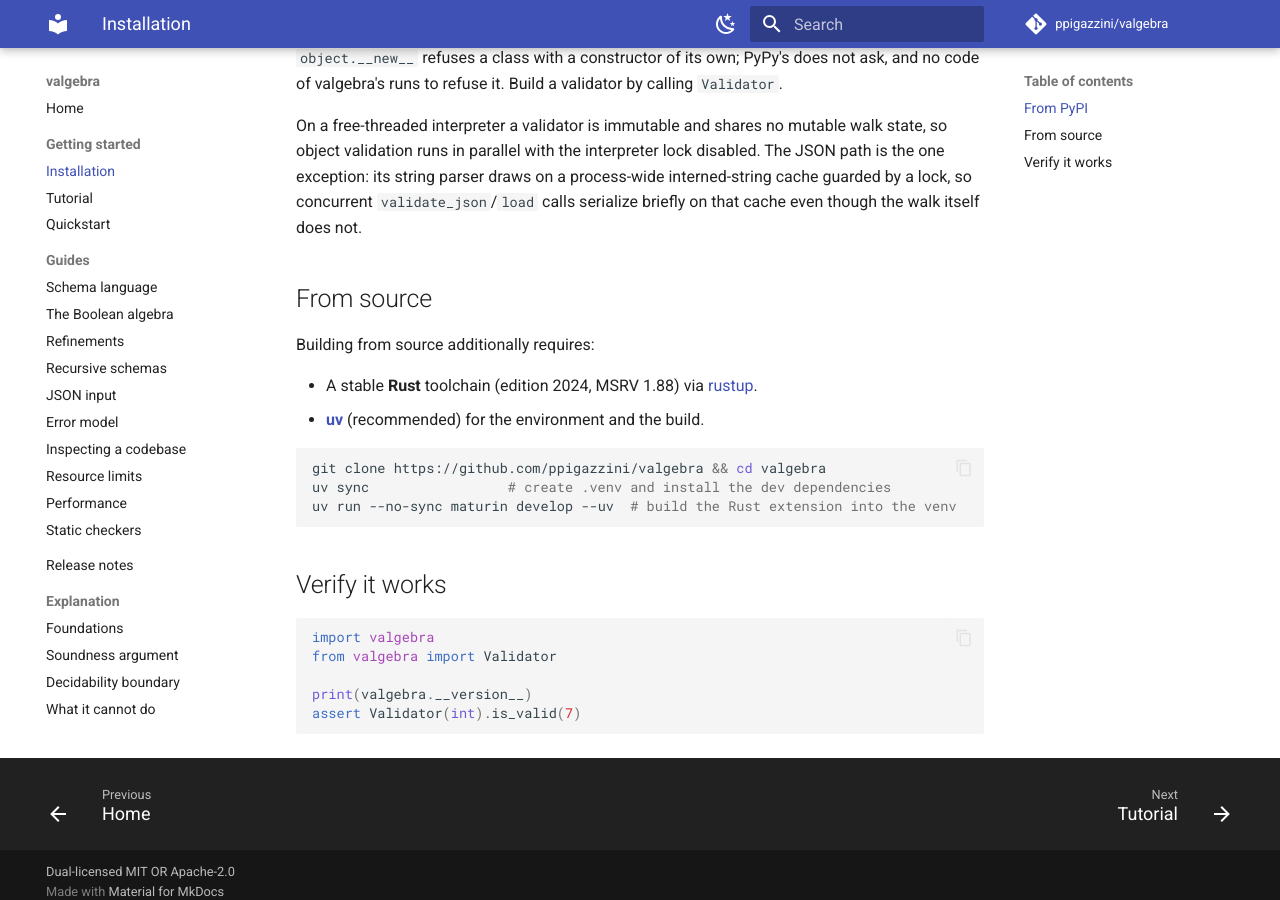
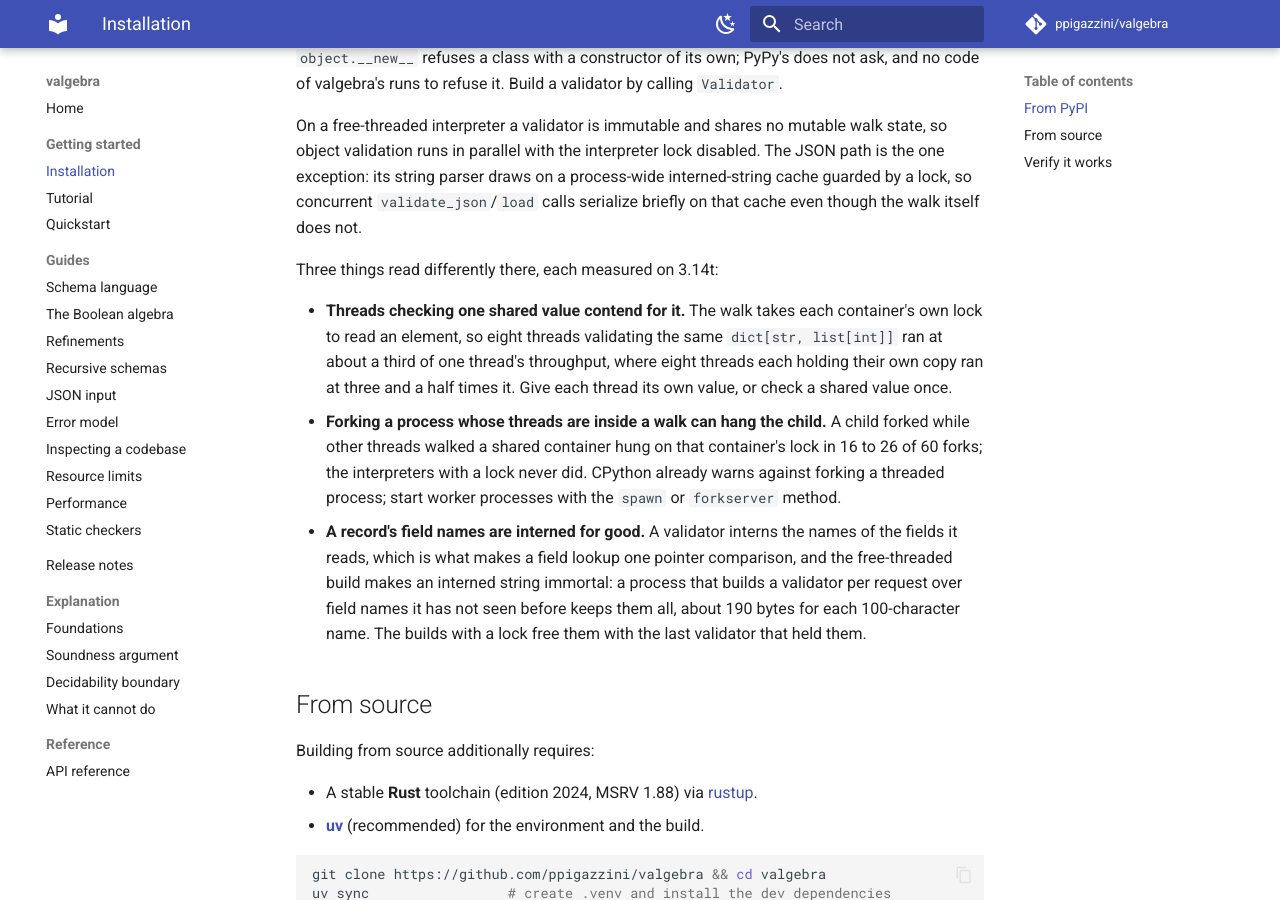
Before and after one commit to ppigazzini/valgebra, an MkDocs documentation site: the page built from docs/00-installation.md, in a window 1280 px wide and 900 px high, scrolled down 1479 px. Built offline with MkDocs 1.6.1 and Material for MkDocs 9.7.7, drawn with Linux system fonts in a browser that asks for light colours; comment, search, counter and statistics services are not loaded.

Commit message:
docs: the free-threaded notes and two costs say what was measured
The installation page names three readings of the free-threaded build, each
measured on 3.14t: threads checking one shared value contend for its locks
and run slower than one thread, a child forked while threads walk can hang on
a container's lock, and a record's interned field names are immortal there.

A predicate that re-enters a validator is bounded by Python's recursion limit
and by the native stack, which the limit does not count: the boundaries page
gives the measured re-entries at which the process ends, and asks for a base
case and a thread of 1 MiB or more. The error model gives a failure's cost,
about 230 bytes held by the exception and 790 once `errors` is read.

```diff
--- a/docs/00-installation.md
+++ b/docs/00-installation.md
@@ -84,6 +84,25 @@
 `validate_json`/`load` calls serialize briefly on that cache even though the walk
 itself does not.
 
+Three things read differently there, each measured on 3.14t:
+
+- **Threads checking one shared value contend for it.** The walk takes each
+  container's own lock to read an element, so eight threads validating the same
+  `dict[str, list[int]]` ran at about a third of one thread's throughput, where
+  eight threads each holding their own copy ran at three and a half times it.
+  Give each thread its own value, or check a shared value once.
+- **Forking a process whose threads are inside a walk can hang the child.** A
+  child forked while other threads walked a shared container hung on that
+  container's lock in 16 to 26 of 60 forks; the interpreters with a lock never
+  did. CPython already warns against forking a threaded process; start worker
+  processes with the `spawn` or `forkserver` method.
+- **A record's field names are interned for good.** A validator interns the
+  names of the fields it reads, which is what makes a field lookup one pointer
+  comparison, and the free-threaded build makes an interned string immortal: a
+  process that builds a validator per request over field names it has not seen
+  before keeps them all, about 190 bytes for each 100-character name. The
+  builds with a lock free them with the last validator that held them.
+
 ## From source
 
 Building from source additionally requires:
```
Also changed, not shown: docs/08-error-model.md (+7 -5 lines), docs/17-boundaries.md (+12 -3 lines).
